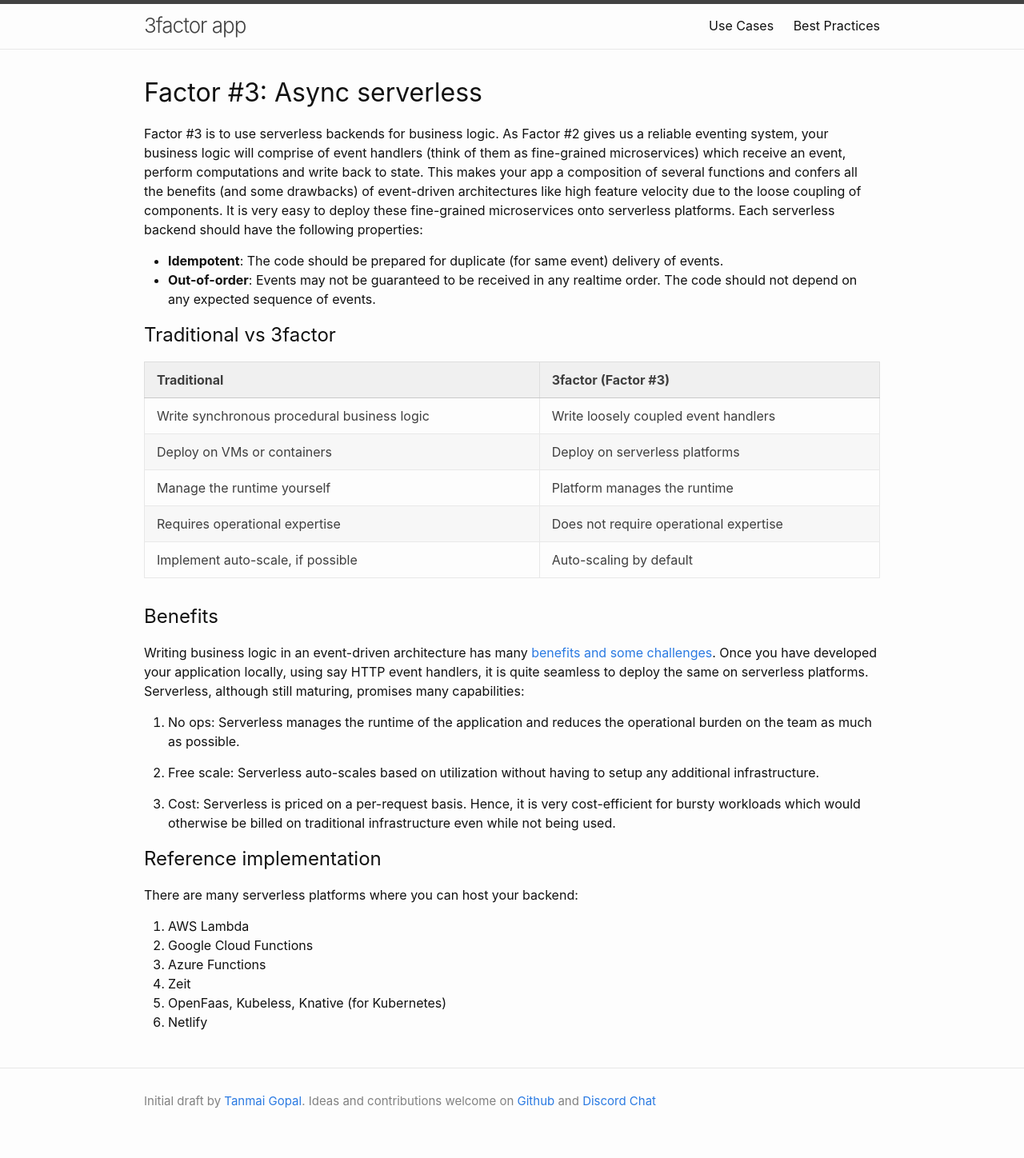
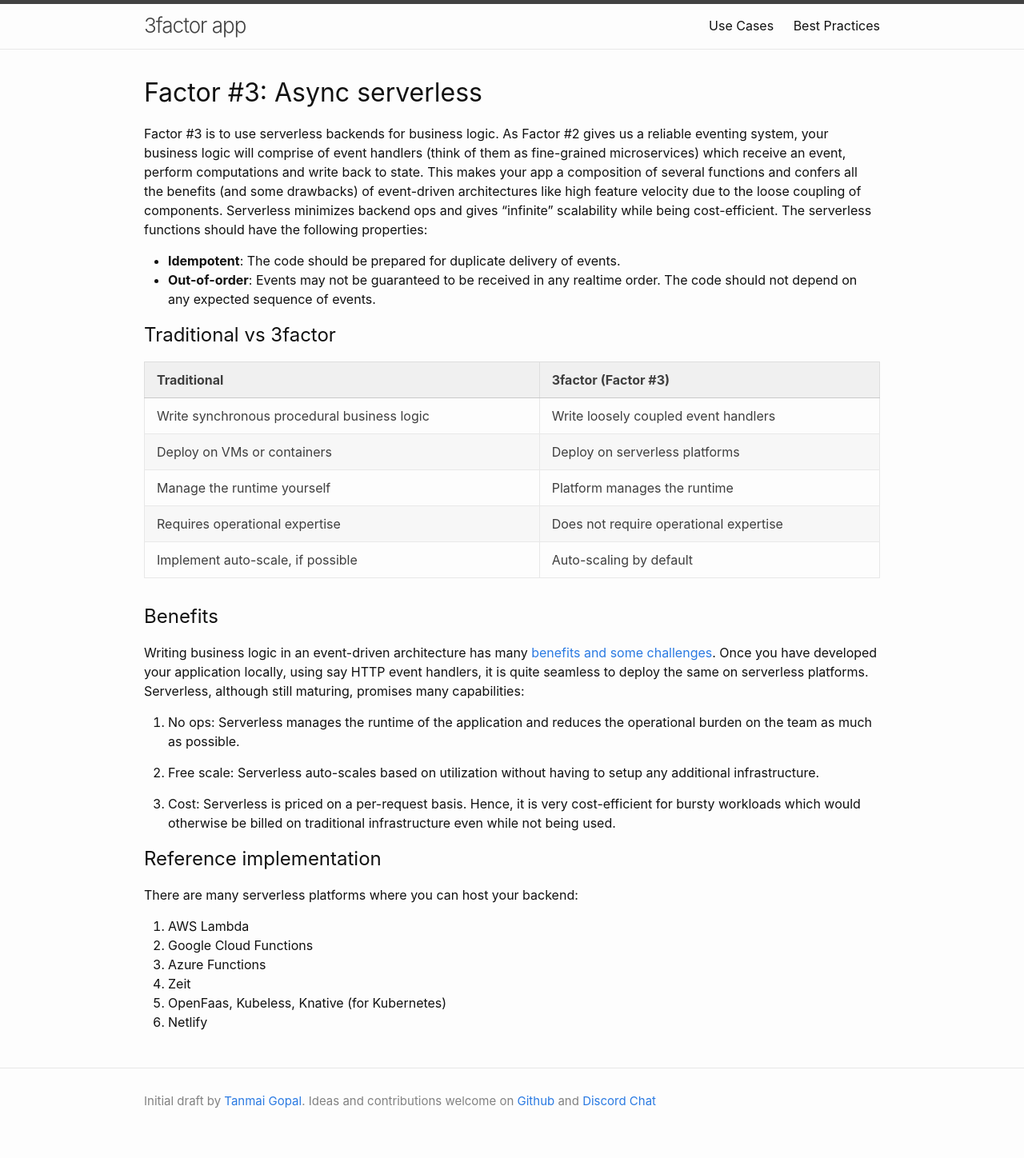
Before and after one commit to hasura/3factor, a Jekyll site: the page built from async-serverless.md, in a window 1280 px wide. Shown: the whole page at 80% size. Built offline with Jekyll 4.4.1, drawn with Linux system fonts in a browser that asks for light colours; our own code applies the rules of GitHub Pages for plain Markdown files.

Commit message:
minor change to async serverless

```diff
--- a/async-serverless.md
+++ b/async-serverless.md
@@ -1,8 +1,8 @@
 # Factor #3: Async serverless
 
-Factor #3 is to use serverless backends for business logic. As Factor #2 gives us a reliable eventing system, your business logic will comprise of event handlers (think of them as fine-grained microservices) which receive an event, perform computations and write back to state. This makes your app a composition of several functions and confers all the benefits (and some drawbacks) of event-driven architectures like high feature velocity due to the loose coupling of components. It is very easy to deploy these fine-grained microservices onto serverless platforms. Each serverless backend should have the following properties:
+Factor #3 is to use serverless backends for business logic. As Factor #2 gives us a reliable eventing system, your business logic will comprise of event handlers (think of them as fine-grained microservices) which receive an event, perform computations and write back to state. This makes your app a composition of several functions and confers all the benefits (and some drawbacks) of event-driven architectures like high feature velocity due to the loose coupling of components. Serverless minimizes backend ops and gives "infinite" scalability while being cost-efficient. The serverless functions should have the following properties:
 
-- **Idempotent**: The code should be prepared for duplicate (for same event) delivery of events.
+- **Idempotent**: The code should be prepared for duplicate delivery of events.
 - **Out-of-order**: Events may not be guaranteed to be received in any realtime order. The code should not depend on any expected sequence of events.
 
 ## Traditional vs 3factor
```
Also changed, not shown: README.md (+1 -1 lines).
